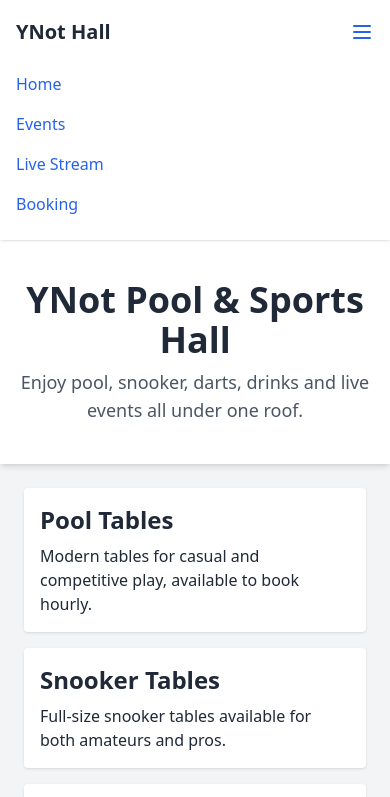
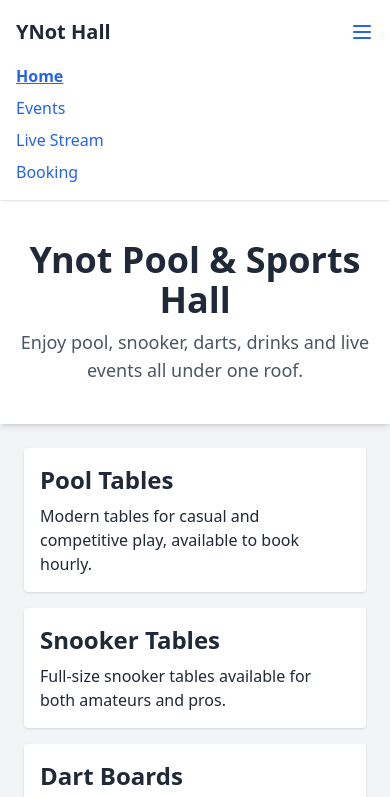
Before and after one commit to DRuttz/YnotHall, a plain HTML site: page index.html in a window 390 px wide. Both pictures are taken after a click on the button 362 px from the left and 32 px from the top of the page. Shown: the top 797 px of the page. Drawn offline with nearby package versions, Linux system fonts and the light colour scheme.

Commit message:
Update index.html

```diff
--- a/index.html
+++ b/index.html
@@ -3,14 +3,25 @@
 <head>
   <meta charset="UTF-8" />
   <meta name="viewport" content="width=device-width, initial-scale=1.0" />
-  <title>YNot Sports Hall</title>
+  <title>Ynot Sports Hall</title>
   <script src="https://cdn.tailwindcss.com"></script>
+  <style>
+    html {
+      scroll-behavior: smooth;
+    }
+    .active {
+      font-weight: bold;
+      text-decoration: underline;
+      color: #2563eb;
+    }
+  </style>
   <script>
-    fetch('/components/footer.html')
+    document.addEventListener('DOMContentLoaded', () => {
+      fetch('/YnotHall/components/footer.html')
         .then(res => res.text())
         .then(data => document.getElementById('footer').innerHTML = data);
 
-    fetch('/data/events.json')
+      fetch('YnotHall/data/events.json')
         .then(res => res.json())
         .then(events => {
           const container = document.getElementById('events-list');
@@ -24,6 +35,28 @@
           }
         });
 
+      function onScroll() {
+        const sections = document.querySelectorAll('section');
+        const navLinks = document.querySelectorAll('nav a');
+
+        let current = "";
+        sections.forEach(section => {
+          const top = section.offsetTop - 80;
+          if (pageYOffset >= top) {
+            current = section.getAttribute("id");
+          }
+        });
+
+        navLinks.forEach(link => {
+          link.classList.remove("active");
+          if (link.getAttribute("href") === `#${current}`) {
+            link.classList.add("active");
+          }
+        });
+      }
+      window.addEventListener("scroll", onScroll);
+    });
+
     function toggleMenu() {
       const menu = document.getElementById('mobile-menu');
       menu.classList.toggle('hidden');
@@ -33,8 +66,8 @@
 <body class="bg-gray-100 text-gray-800 flex flex-col min-h-screen">
   <nav class="bg-white shadow sticky top-0 z-10">
     <div class="max-w-7xl mx-auto px-4 sm:px-6 lg:px-8">
-      <div class="flex justify-between h-16">
-        <div class="flex-shrink-0 flex items-center text-xl font-bold">YNot Hall</div>
+      <div class="flex justify-between h-16 items-center">
+        <div class="text-xl font-bold">YNot Hall</div>
         <div class="hidden md:flex items-center space-x-4">
           <a href="#home" class="text-blue-600 hover:underline">Home</a>
           <a href="#events" class="text-blue-600 hover:underline">Events</a>
@@ -50,17 +83,17 @@
         </div>
       </div>
     </div>
-    <div id="mobile-menu" class="md:hidden hidden px-4 pb-4">
-      <a href="#home" class="block py-2 text-blue-600 hover:underline">Home</a>
-      <a href="#events" class="block py-2 text-blue-600 hover:underline">Events</a>
-      <a href="#stream" class="block py-2 text-blue-600 hover:underline">Live Stream</a>
-      <a href="#booking" class="block py-2 text-blue-600 hover:underline">Booking</a>
+    <div id="mobile-menu" class="md:hidden hidden px-4 pb-4 space-y-2">
+      <a href="#home" class="block text-blue-600 hover:underline">Home</a>
+      <a href="#events" class="block text-blue-600 hover:underline">Events</a>
+      <a href="#stream" class="block text-blue-600 hover:underline">Live Stream</a>
+      <a href="#booking" class="block text-blue-600 hover:underline">Booking</a>
     </div>
   </nav>
 
   <main class="flex-grow">
     <section id="home" class="text-center py-10 bg-white shadow-md">
-      <h1 class="text-4xl font-bold mb-2">YNot Pool & Sports Hall</h1>
+      <h1 class="text-4xl font-bold mb-2">Ynot Pool & Sports Hall</h1>
       <p class="text-lg text-gray-600">Enjoy pool, snooker, darts, drinks and live events all under one roof.</p>
     </section>
 
```
Lines whose indentation alone changed are shown as unchanged.
